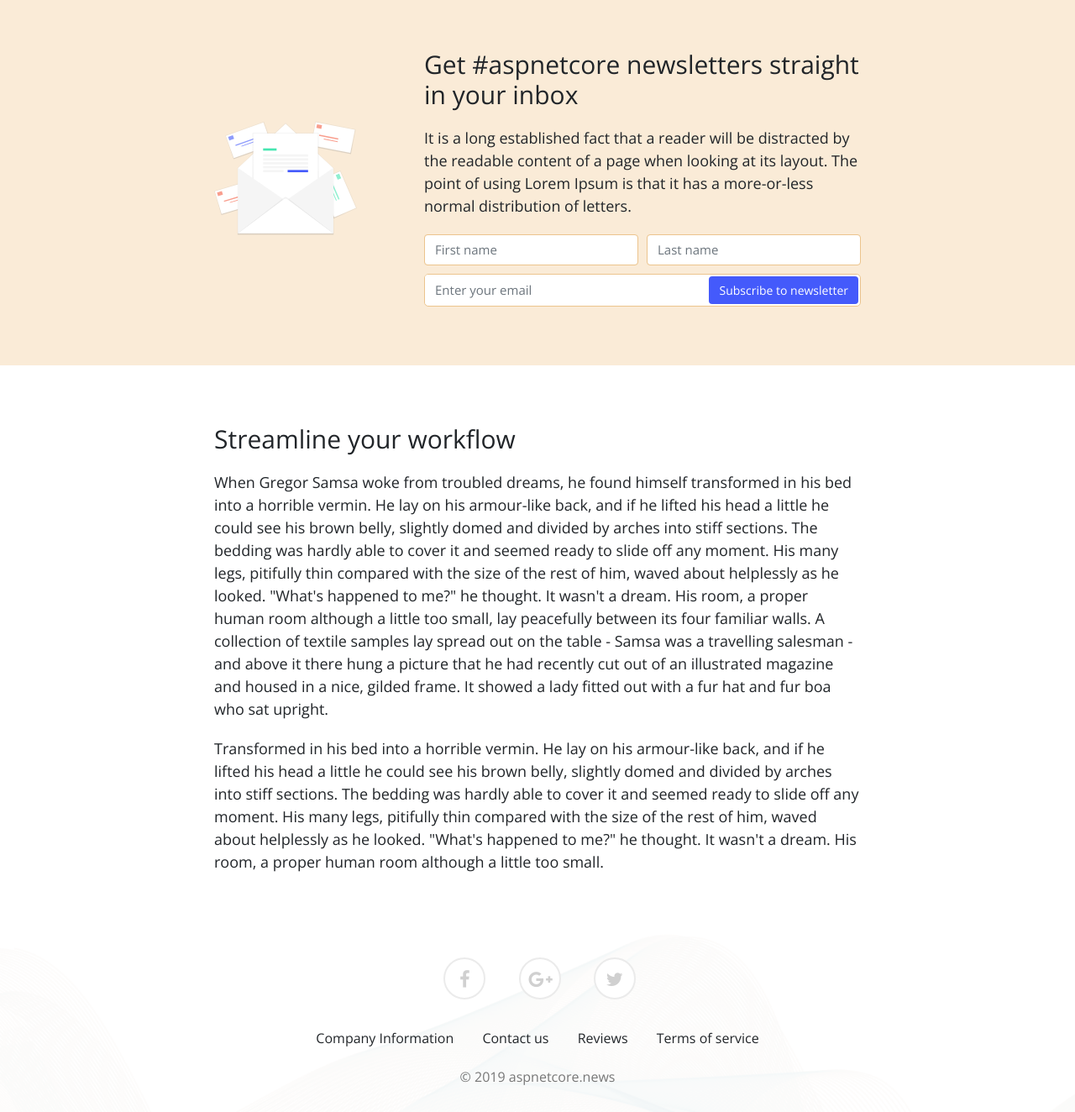
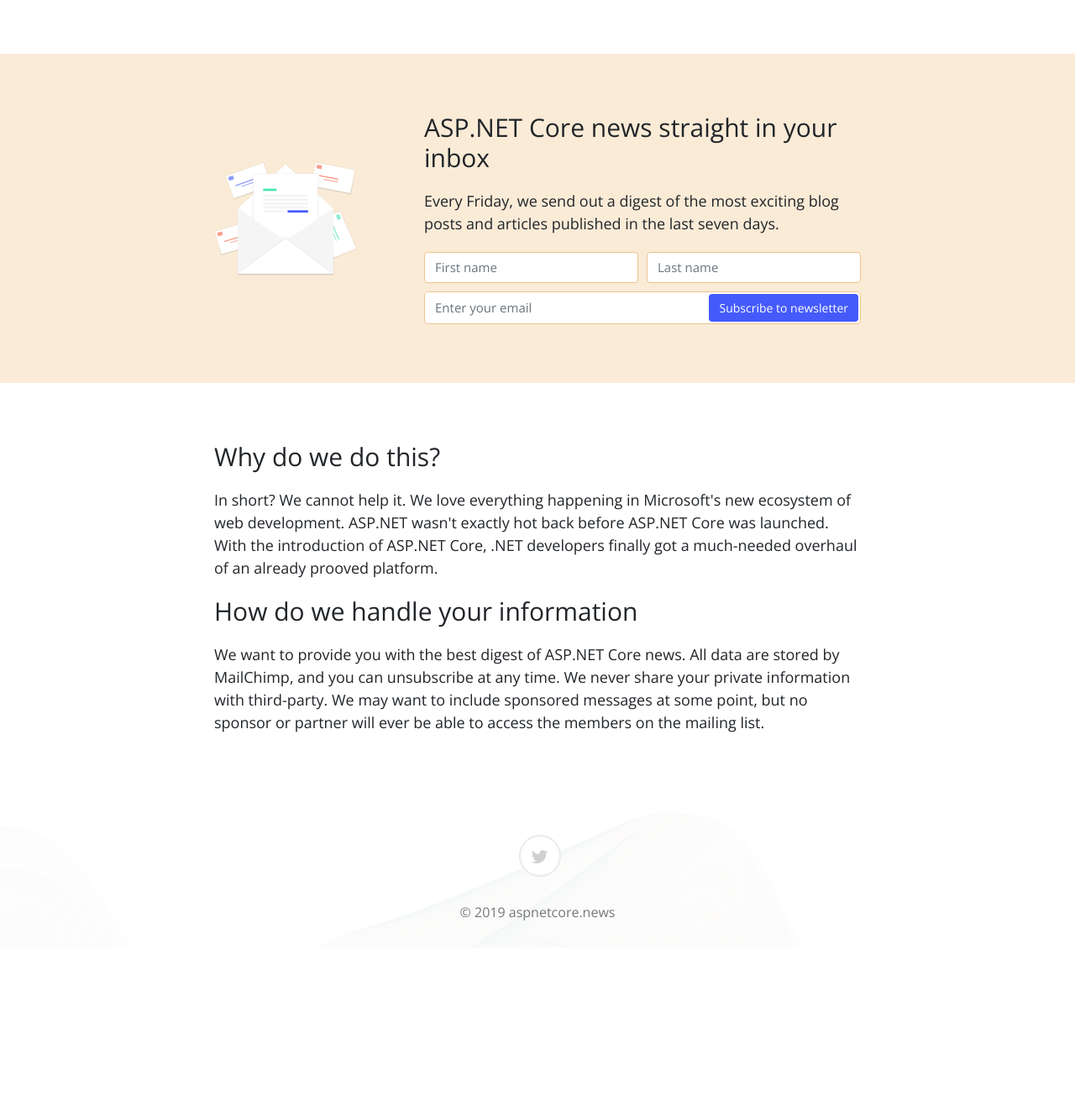
Before and after one commit to aspnetcorenews/ASP.NET-Core-News, a plain HTML site: page index.html in a window 1280 px wide. Shown: the part 460-1784 px from the top of the page at 84% size. After the commit the page ends 1588 px from the top, so only its background shows below. Drawn offline with nearby package versions, Linux system fonts and the light colour scheme.

Commit message:
Real text

```diff
--- a/index.html
+++ b/index.html
@@ -1,6 +1,8 @@
 <!doctype html>
 <html lang="en">
 	<head>
+		<title>ASP.NET Core News - Your weekly update of everything ASP.NET Core</title>
+		<meta name="description" content="">
 	    <!-- Required meta tags -->
 	    <meta charset="utf-8">
 	    <meta name="viewport" content="width=device-width, initial-scale=1, shrink-to-fit=no">
@@ -10,7 +12,6 @@
 	    <link rel="stylesheet" href="https://stackpath.bootstrapcdn.com/bootstrap/4.3.1/css/bootstrap.min.css" integrity="sha384-ggOyR0iXCbMQv3Xipma34MD+dH/1fQ784/j6cY/iJTQUOhcWr7x9JvoRxT2MZw1T" crossorigin="anonymous">
 	    <link rel="stylesheet" href="https://stackpath.bootstrapcdn.com/font-awesome/4.7.0/css/font-awesome.min.css">
 	    <link rel="stylesheet" type="text/css" href="style.css">
-	    <title>ASP.NET Core News</title>
 
 	    <script async src="https://www.googletagmanager.com/gtag/js?id=UA-42647912-3"></script>
 	    <script>
@@ -31,9 +32,9 @@
 		<section class="hero">
 			<div class="section-inner">
 				<div class="container">
-	                <h1>Streamline your workflow</h1>
+	                <h1>Your weekly update of everything ASP.NET Core</h1>
 	                <p class="lead">
-	                    It is a long established fact that a reader will be distracted by the readable content of a page when looking at its layout. The point of using Lorem Ipsum is that it has a more-or-less normal distribution of letters.
+	                    ASP.NET Core News is the only weekly newsletter dedicated to ASP.NET Core. Whether you build Razor Pages, MVC applications, Web APIs, SignalR awesomeness, or anything else available on the ASP.NET Core platform, we've got you covered. Every Friday you will receive a weekly digest of the most interesting posts and articles from the last seven days.
 	                </p>
 	                <button id="goto" type="button" class="btn btn-primary">Subscribe now</button>
 	            </div>
@@ -50,8 +51,8 @@
 						    </div>
 						    <div class="col-md-9">
 						    	<div class="newsletter-inner">
-							    	<h2>Get #aspnetcore newsletters straight in your inbox</h2>
-							    	<p>It is a long established fact that a reader will be distracted by the readable content of a page when looking at its layout. The point of using Lorem Ipsum is that it has a more-or-less normal distribution of letters.</p>
+							    	<h2>ASP.NET Core news straight in your inbox</h2>
+							    	<p>Every Friday, we send out a digest of the most exciting blog posts and articles published in the last seven days.</p>
 							    	<form action="https://elmah.us7.list-manage.com/subscribe/post?u=66fdd2122e968863d381a26e1&amp;id=25e58ef874" method="post">
 				                        <div class="form-row">
 										    <div class="col">
@@ -78,29 +79,28 @@
 		</section>
 
 		<section class="details">
-			<div class="section-inner">
-				<div class="container">
-	                <h2>Streamline your workflow</h2>
-	                <p>When Gregor Samsa woke from troubled dreams, he found himself transformed in his bed into a horrible vermin. He lay on his armour-like back, and if he lifted his head a little he could see his brown belly, slightly domed and divided by arches into stiff sections. The bedding was hardly able to cover it and seemed ready to slide off any moment. His many legs, pitifully thin compared with the size of the rest of him, waved about helplessly as he looked. "What's happened to me?" he thought. It wasn't a dream. His room, a proper human room although a little too small, lay peacefully between its four familiar walls. A collection of textile samples lay spread out on the table - Samsa was a travelling salesman - and above it there hung a picture that he had recently cut out of an illustrated magazine and housed in a nice, gilded frame. It showed a lady fitted out with a fur hat and fur boa who sat upright.</p>
-	                <p class="mb-0">Transformed in his bed into a horrible vermin. He lay on his armour-like back, and if he lifted his head a little he could see his brown belly, slightly domed and divided by arches into stiff sections. The bedding was hardly able to cover it and seemed ready to slide off any moment. His many legs, pitifully thin compared with the size of the rest of him, waved about helplessly as he looked. "What's happened to me?" he thought. It wasn't a dream. His room, a proper human room although a little too small.</p>
-	            </div>
-	        </div>
-		</section>
+				<div class="section-inner">
+					<div class="container">
+						<h2>Why do we do this?</h2>
+						<p>In short? We cannot help it. We love everything happening in Microsoft's new ecosystem of web development. ASP.NET wasn't exactly hot back before ASP.NET Core was launched. With the introduction of ASP.NET Core, .NET developers finally got a much-needed overhaul of an already prooved platform.</p>
+						<h2>How do we handle your information</h2>
+						<p>We want to provide you with the best digest of ASP.NET Core news. All data are stored by MailChimp, and you can unsubscribe at any time. We never share your private information with third-party. We may want to include sponsored messages at some point, but no sponsor or partner will ever be able to access the members on the mailing list.</p>
+					</div>
+				</div>
+			</section>
 
 		<footer>
 			<div class="section-inner">
 				<div class="footer-social">
-		            <a href="#" class="social-icons"><i class="fa fa-facebook"></i></a>
-		            <a href="#" class="social-icons"><i class="fa fa-google-plus"></i></a>
-		            <a href="#" class="social-icons"><i class="fa fa-twitter"></i></a>
+		            <a href="https://twitter.com/aspnetcore_news" class="social-icons"><i class="fa fa-twitter"></i></a>
 		        </div>
 		        <div class="container">
-		            <ul>
+		            <!-- <ul>
 		                <li><a href="#">Company Information</a></li>
 		                <li><a href="#">Contact us</a></li>
 		                <li><a href="#">Reviews</a></li>
 		                <li><a href="#">Terms of service</a></li>
-		            </ul>
+		            </ul> -->
 		        	<p class="footer-copyright">© 2019 aspnetcore.news</p>
 		        </div>
 	    	</div>
```
